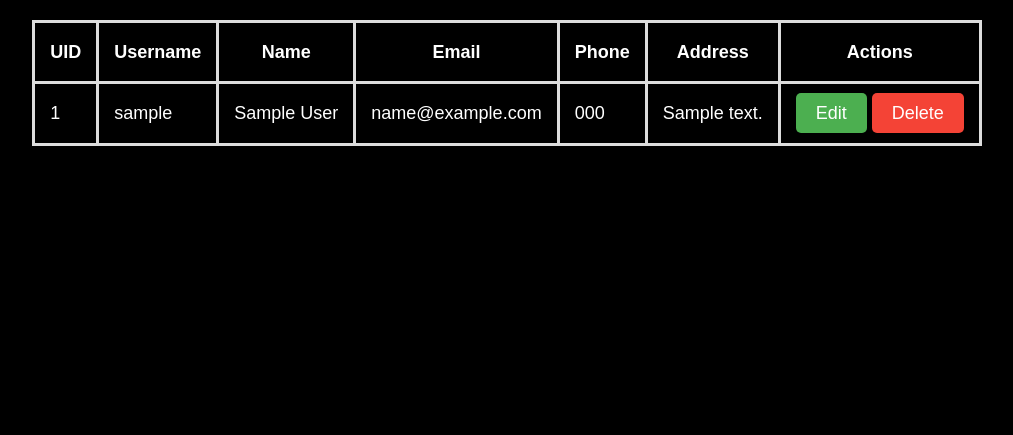
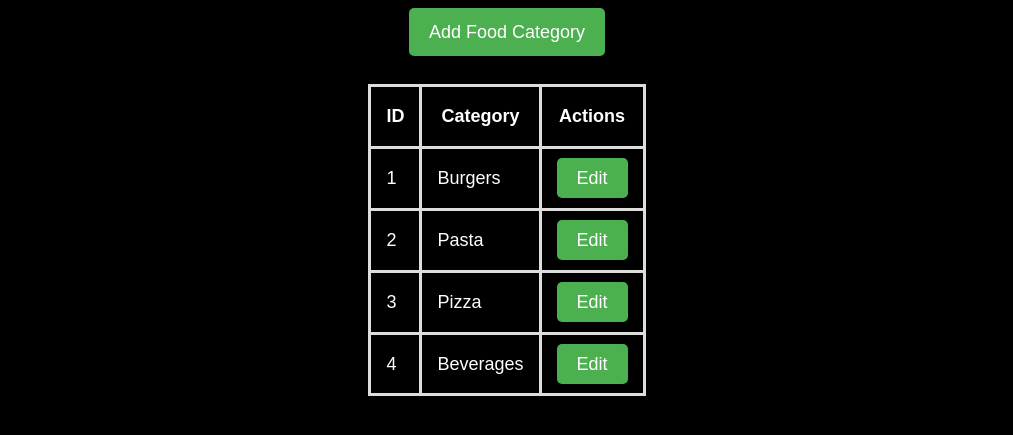
Before and after one commit to jkgithub02/Eat-with-JJ, a PHP site: page /admin/manage_category.php in a window 1280 px wide. Shown: the part 195-630 px from the top of the page, without its empty margins (133-1146 px from the left). Run offline with PHP 8.4, Linux system fonts and the light colour scheme; a user stored in the database is signed in; data comes from the database, SQL or seed files in the repository; tables that the repository leaves empty hold one stand-in row (values such as "Sample post").

Commit message:
changed css and modified sql

```diff
--- a/admin/admin.css
+++ b/admin/admin.css
@@ -111,6 +111,10 @@ main {
     font-size: 50px;
 }
 
+.welcome-message img{
+    border-radius: 5%;
+}
+
 .welcome-message p1 {
     display: inline-block;
     padding-left: 100%;  /* Start the text off-screen */
--- a/admin/edit_menu.php
+++ b/admin/edit_menu.php
@@ -68,8 +68,7 @@ $result = $conn->query($sql);
                         </td>
                         <td>
                             <a href="edit_food.php?id=<?php echo $row['fid']; ?>" class="button">Edit</a>
-                            <a href="?delete_id=<?php echo $row['fid']; ?>" class="button delete"
-                                onclick="return confirm('Are you sure you want to delete this item?');">Delete</a>
+                            <a href="?delete_id=<?php echo $row['fid']; ?>" class="button delete">Delete</a>
                         </td>
                     </tr>
                 <?php endwhile; ?>
--- a/admin/manage_category.php
+++ b/admin/manage_category.php
@@ -8,78 +8,63 @@ if (!isset($_SESSION['admin_logged_in'])) {
 
 
 
-if (isset($_GET['delete_id'])) {
-    $id = (int) $_GET['delete_id']; // Sanitize ID
-    $sql = "DELETE FROM user WHERE uid = ?";
+if (isset($_GET['id'])) {
+    $id = (int) $_GET['id']; // Sanitize ID
+    $sql = "DELETE FROM foodcat WHERE fcid = ?";
     $stmt = $conn->prepare($sql);
     $stmt->bind_param('i', $id);
     $stmt->execute();
 }
 
-// Fetch food items
-$sql = "SELECT uid, username, name, email, phone, address FROM user";
+// Fetch food category details
+$sql = "SELECT fcid, catname FROM foodcat";
 $result = $conn->query($sql);
 ?>
 <!DOCTYPE html>
 <html>
 
 <head>
-    <title>View Users</title>
+    <title>Edit Menu</title>
     <link rel="stylesheet" href="admin.css">
 </head>
 
 <body>
     <?php include('header.php');?>
 
-    <!-- <div class="add-container">
-        <a href="add_food.php" class="button">View Users</a>
-    </div> -->
+    <div class="add-container">
+        <a href="add_category.php" class="button">Add Food Category</a>
+    </div>
 
 
     <?php if ($result->num_rows > 0): ?>
         <table>
             <thead>
                 <tr>
-                    <th>UID</th>
-                    <th>Username</th>
-                    <th>Name</th>
-                    <th>Email</th>
-                    <th>Phone</th>
-                    <th>Address</th>
+                    <th>ID</th>
+                    <th>Category</th>
                     <th>Actions</th>
+
                 </tr>
             </thead>
             <tbody>
                 <?php while ($row = $result->fetch_assoc()): ?>
                     <tr>
                         <td>
-                            <?php echo $row['uid']; ?>
+                            <?php echo $row['fcid']; ?>
                         </td>
                         <td>
-                            <?php echo $row['username']; ?>
+                            <?php echo $row['catname']; ?>
                         </td>
+
                         <td>
-                            <?php echo $row['name']; ?>
-                        </td>
-                        <td>
-                            <?php echo $row['email']; ?>
-                        </td>
-                        <td>
-                            <?php echo $row['phone']; ?>
-                        </td>
-                        <td>
-                            <?php echo $row['address']; ?>
-                        </td>
-                        <td>
-                            <a href="edit_users.php?id=<?php echo $row['uid']; ?>" class="button">Edit</a>
-                            <a href="?delete_id=<?php echo $row['uid']; ?>" class="button delete">Delete</a>
+                            <a href="edit_category.php?id=<?php echo $row['fcid']; ?>" class="button">Edit</a>
                         </td>
                     </tr>
                 <?php endwhile; ?>
             </tbody>
         </table>
     <?php else: ?>
-        <p>No users found.</p>
+        <p>No food categories found.</p>
     <?php endif; ?>
 
         <script src="admin.js"></script>
--- a/style.css
+++ b/style.css
@@ -402,8 +402,8 @@ footer {
   /* Prevent extra space below images */
   margin: 0 auto;
   border-radius: 3%;
-  border: 3px;
-  border-color: #ccc;
+  border: 10 px #ccc;
+
 }
 
 .msg {
```
Also changed, not shown: admin/add_category.php (added, +72 -0 lines), admin/edit_category.php (+92 -0 lines).
